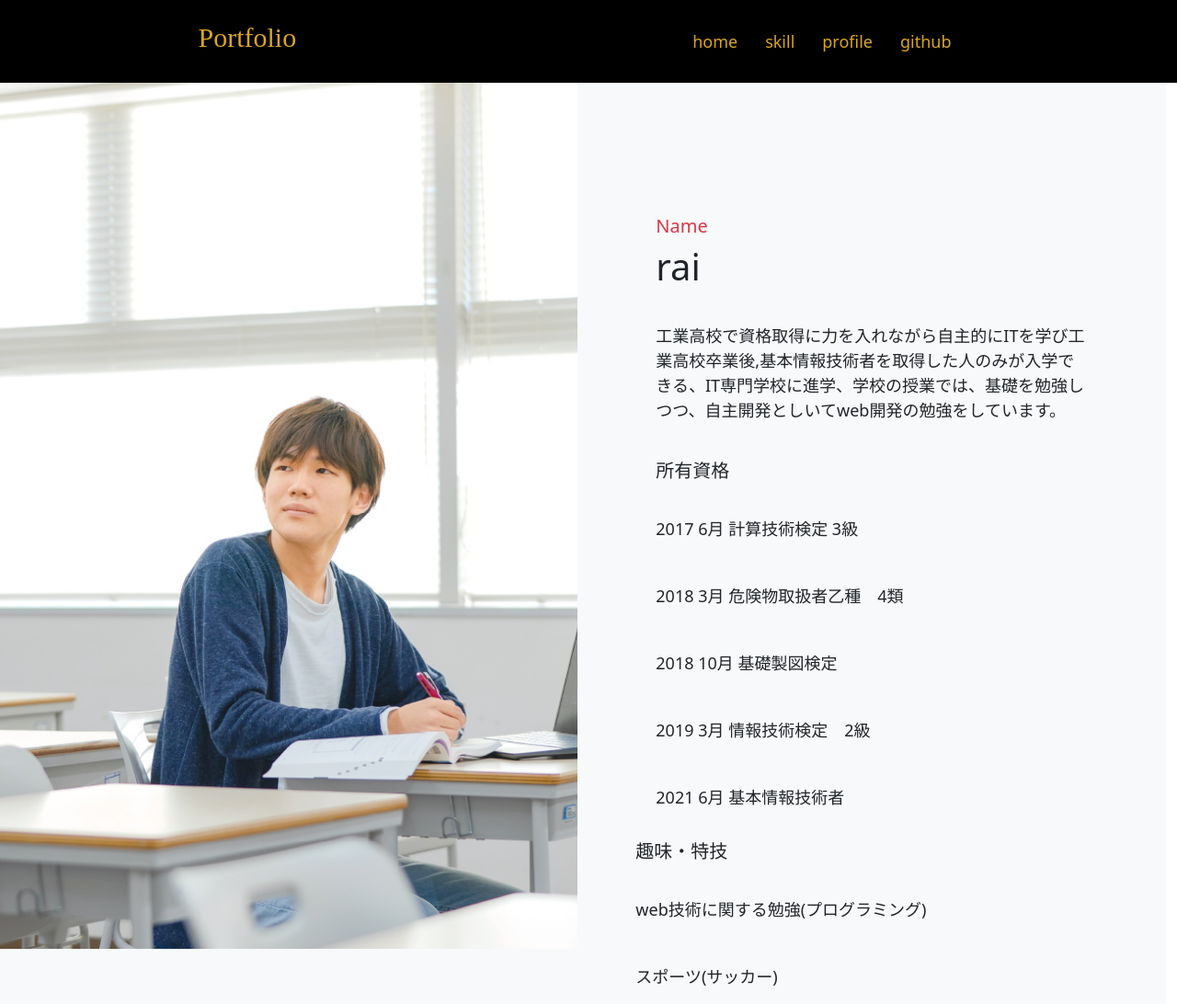
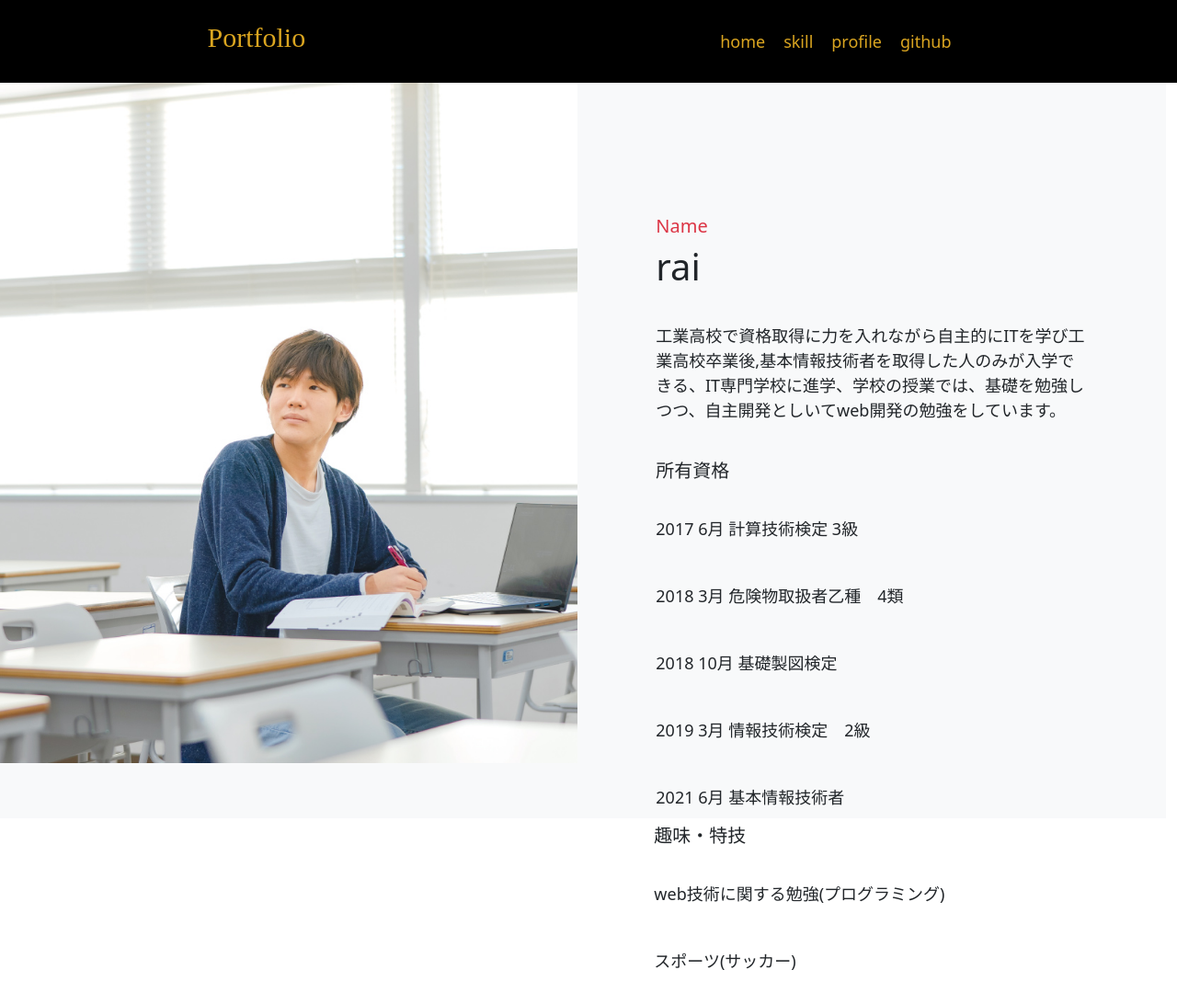
Before and after one commit to riataso/portfolio2023, a React (Create React App) app: page /Profile in a window 1280 px wide. Shown: the whole page at 92% size. After the commit the page ends 1059 px from the top, so only its background shows below. Built offline with nearby package versions, Linux system fonts and the light colour scheme.

Commit message:
スマホ時に置ける文字被りの修正

```diff
--- a/src/App.css
+++ b/src/App.css
@@ -28,7 +28,7 @@ nav ul {
 nav ul li {
   list-style: none;
   display: inline-block;
-  margin-right: 30px;
+  margin-right: 20px;
 }
 
 nav ul li a{
--- a/src/component/Profile.js
+++ b/src/component/Profile.js
@@ -25,8 +25,8 @@ const Profile = () => {
               <p>2021 6月 基本情報技術者</p>
             </div>
           </div>
-        </div>
-        <div className="col-md-10 offset-md-1 pt-4">
+
+        <div className='col-md-10 offset-md-1 pt-6 other'>
           <h5>趣味・特技</h5>
           <p>
           web技術に関する勉強(プログラミング)
@@ -34,6 +34,7 @@ const Profile = () => {
           <p>スポーツ(サッカー)</p>
         </div>
       </div>
+    </div>
   </section >
   )
 }
```
